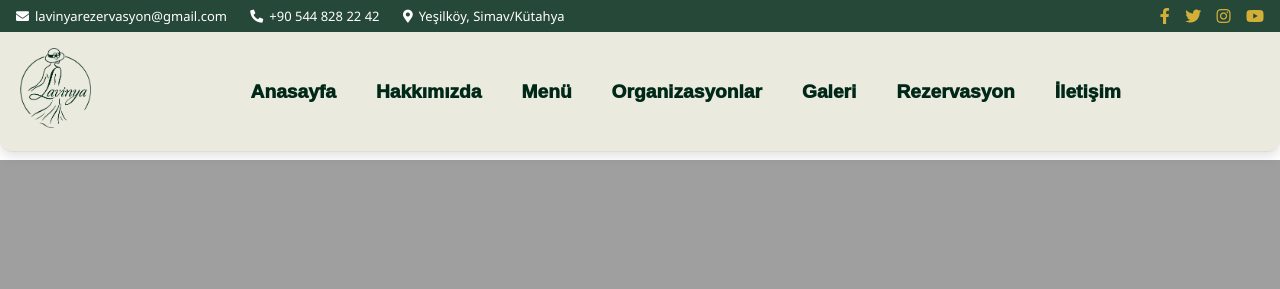
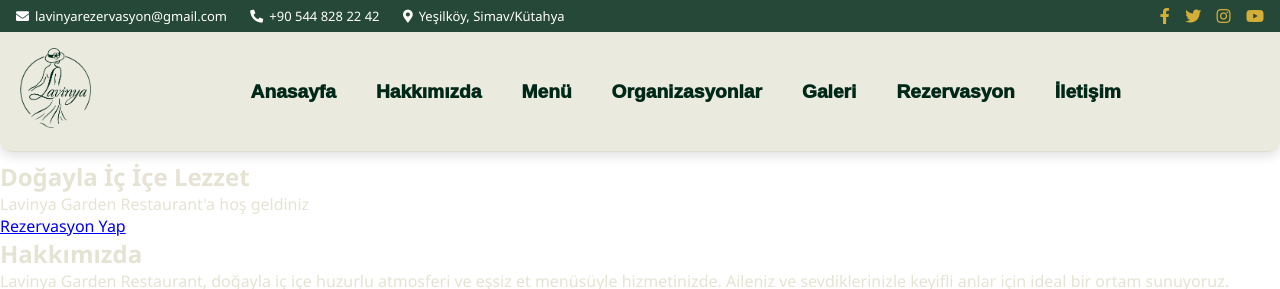
Before and after one commit to BahadirYasin/lavinya_project, a Django app: page / in a window 1280 px wide. Shown: the top 289 px of the page. Run offline with Django 5.2, Linux system fonts and the light colour scheme; data that the repository does not hold is empty.

Commit message:
new index.html

```diff
--- a/main/templates/main/index.html
+++ b/main/templates/main/index.html
@@ -60,44 +60,65 @@
   </div>
 </header>
 
-<main>
-  <!-- Hero -->
-  <section class="lav-hero">
-    {% if hero_image %}
-      <img src="{{ hero_image.image.url }}" alt="{{ hero_image.title }}" class="lav-hero-img">
-    {% endif %}
-    <div class="lav-hero-overlay">
-      <h1 class="lav-hero-title">Çok yakındaaa!</h1>
+{% load static %}
+<section class="lavinya-hero">
+  <div class="lavinya-hero-content">
+    <h1>Doğayla İç İçe Lezzet</h1>
+    <p>Lavinya Garden Restaurant'a hoş geldiniz</p>
+    <a href="{% url 'reservation' %}" class="lavinya-btn">Rezervasyon Yap</a>
   </div>
 </section>
 
-  <!-- Hakkımızda -->
-  <section class="lav-about">
-    <div class="lav-about-wrapper">
-      <div class="lav-about-text">
+<section class="lavinya-about">
+  <div class="lavinya-about-container">
+    <div class="lavinya-about-text">
       <h2>Hakkımızda</h2>
       <p>
-          Lavinya Garden Restaurant olarak doğayla iç içe, huzurlu ve şık atmosferimizde en kaliteli lezzetleri sunmaktan gurur duyuyoruz.
+        Lavinya Garden Restaurant, doğayla iç içe huzurlu atmosferi ve eşsiz et menüsüyle hizmetinizde.
+        Aileniz ve sevdiklerinizle keyifli anlar için ideal bir ortam sunuyoruz.
       </p>
-        <a href="{% url 'menu' %}" class="lav-about-btn">Menüyü Gör</a>
     </div>
-      <div class="lav-about-img">
-        <img src="{% static 'images/test.jpg' %}" alt="Lavinya Hakkımızda">
+    <div class="lavinya-about-image">
+      <img src="{% static 'images/about.jpg' %}" alt="Hakkımızda Görseli">
     </div>
   </div>
 </section>
 
-  <!-- Galeri -->
-  <section class="lav-gallery">
+<section class="lavinya-gallery">
   <h2>Galeri</h2>
-    <div class="lav-gallery-grid">
-      <img src="{% static 'images/gallery-photo1.jpg' %}" alt="Galeri 1">
-      <img src="{% static 'images/gallery-photo2.jpg' %}" alt="Galeri 2">
-      <img src="{% static 'images/gallery-photo3.jpg' %}" alt="Galeri 3">
-      <img src="{% static 'images/gallery-photo4.jpg' %}" alt="Galeri 4">
+  <div class="lavinya-gallery-wrapper">
+    <button class="lavinya-gallery-prev">&#10094;</button>
+
+    <div class="lavinya-gallery-track">
+      <img src="{% static 'images/gallery1.jpg' %}" alt="Galeri 1">
+      <img src="{% static 'images/gallery2.jpg' %}" alt="Galeri 2">
+      <img src="{% static 'images/gallery3.jpg' %}" alt="Galeri 3">
+      <img src="{% static 'images/gallery4.jpg' %}" alt="Galeri 4">
+      <img src="{% static 'images/gallery5.jpg' %}" alt="Galeri 5">
+    </div>
+
+    <button class="lavinya-gallery-next">&#10095;</button>
   </div>
 </section>
-</main>
+
+<section class="lavinya-reviews">
+  <h2>Müşteri Yorumları</h2>
+  <div class="lavinya-review-cards">
+    <div class="lavinya-review">
+      <p>“Harika yemekler ve mükemmel bir atmosfer!”</p>
+      <span>– Ayşe T.</span>
+    </div>
+    <div class="lavinya-review">
+      <p>“Organizasyonumuz unutulmaz oldu, teşekkür ederiz.”</p>
+      <span>– Mehmet B.</span>
+    </div>
+    <div class="lavinya-review">
+      <p>“Hizmet ve lezzet muazzamdı. Tavsiye ederim.”</p>
+      <span>– Elif K.</span>
+    </div>
+  </div>
+</section>
+
 
 
 
@@ -180,7 +201,7 @@
 >
   <img src="https://upload.wikimedia.org/wikipedia/commons/6/6b/WhatsApp.svg" alt="WhatsApp" />
 </a>
-
+<!--whatsapp ikon css'i-->
 <style>
   #whatsapp-float {
     position: fixed;
@@ -249,6 +270,25 @@
 });
 </script>
 
+<script>
+  document.addEventListener('DOMContentLoaded', function () {
+    const track = document.querySelector('.lavinya-gallery-track');
+    const nextBtn = document.querySelector('.lavinya-gallery-next');
+    const prevBtn = document.querySelector('.lavinya-gallery-prev');
+
+    let scrollAmount = 0;
+    const scrollStep = 320; // her tıklamada kaç px kayacak
+
+    nextBtn.addEventListener('click', () => {
+      track.scrollBy({ left: scrollStep, behavior: 'smooth' });
+    });
+
+    prevBtn.addEventListener('click', () => {
+      track.scrollBy({ left: -scrollStep, behavior: 'smooth' });
+    });
+  });
+</script>
+
 
 </body>
 </html>
```
Lines whose indentation alone changed are shown as unchanged.
